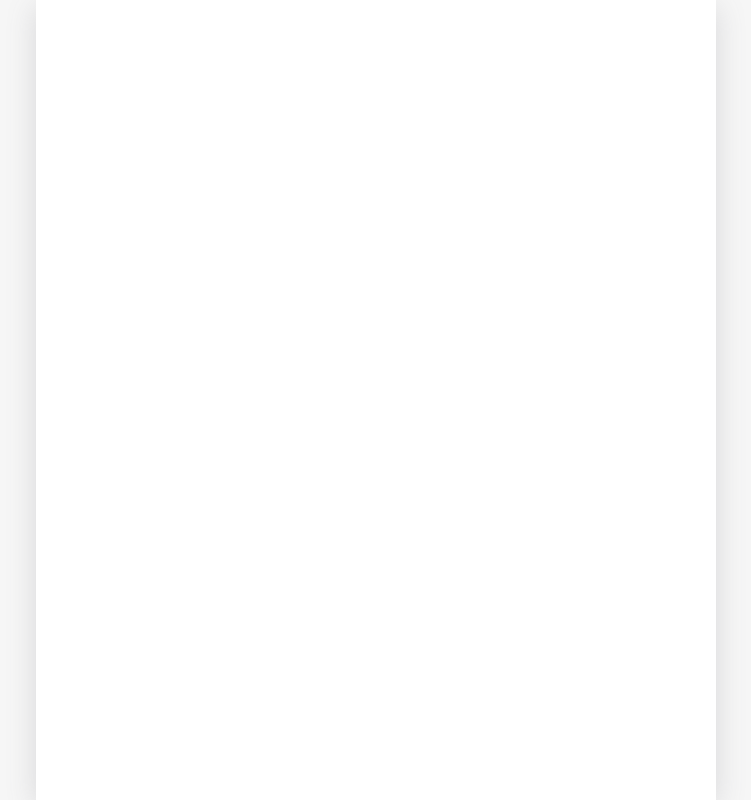
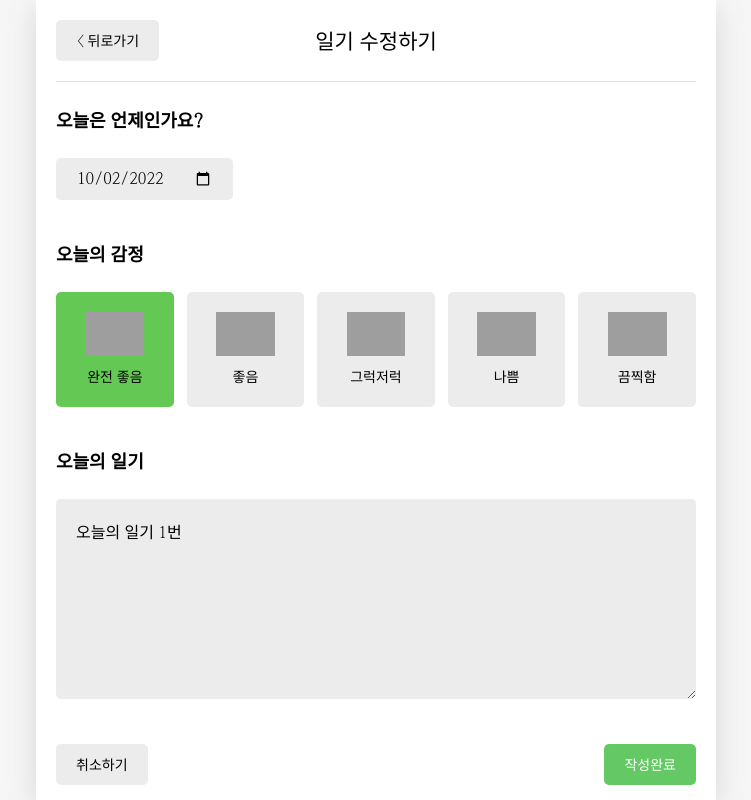
Before and after one commit to okdol1/Emotion-Diary, a React (Create React App) app: page /edit/1 in a window 1280 px wide. Before the commit this address had no page. Shown: the whole page, without its empty margins (264-1015 px from the left). Built offline with nearby package versions, Linux system fonts and the light colour scheme; grey boxes are pictures that could not be loaded; a web font is replaced by a local one.

Commit message:
Edit 구현

```diff
--- a/src/App.js
+++ b/src/App.js
@@ -26,7 +26,7 @@
     }
     case "EDIT": {
       newState = state.map((it) =>
-        it.id === action.data.id ? { ...action.data } : it
+        it.id === action.data.id ? action.data : it
       );
       break;
     }
@@ -117,7 +117,7 @@
             <Routes>
               <Route path="/" element={<Home />} />
               <Route path="/new" element={<New />} />
-              <Route path="/edit" element={<Edit />} />
+              <Route path="/edit/:id" element={<Edit />} />
               <Route path="/diary/:id" element={<Diary />} />
             </Routes>
           </div>
--- a/src/components/DiaryEditor.js
+++ b/src/components/DiaryEditor.js
@@ -1,5 +1,5 @@
 import { useNavigate } from "react-router-dom";
-import { useRef, useState, useContext } from "react";
+import { useRef, useState, useContext, useEffect } from "react";
 import { DiaryDispatchContext } from "./../App";
 
 import MyHeader from "./MyHeader";
@@ -35,13 +35,13 @@
   },
 ];
 
-const DiaryEditor = () => {
+const DiaryEditor = ({ isEdit, originData }) => {
   const contentRef = useRef();
   const [content, setContent] = useState("");
   const [emotion, setEmotion] = useState(3);
   const [date, setDate] = useState(getStringDate(new Date()));
 
-  const { onCreate } = useContext(DiaryDispatchContext);
+  const { onCreate, onEdit } = useContext(DiaryDispatchContext);
 
   const handleClickEmote = (emotion) => {
     setEmotion(emotion);
@@ -55,15 +55,32 @@
       return;
     }
 
-    onCreate(date, content, emotion);
-    console.log("보내기 성공");
+    if (
+      window.confirm(
+        isEdit ? "일기를 수정하시겠습니까?" : "새로운 일기를 작성하시겠습니까?"
+      )
+    ) {
+      if (!isEdit) {
+        onCreate(date, content, emotion);
+      } else {
+        onEdit(originData.id, date, content, emotion);
+      }
+    }
     navigate("/", { replace: true });
   };
+
+  useEffect(() => {
+    if (isEdit) {
+      setDate(getStringDate(new Date(parseInt(originData.date))));
+      setEmotion(originData.emotion);
+      setContent(originData.content);
+    }
+  }, [isEdit, originData]);
 
   return (
     <div className="DiaryEditor">
       <MyHeader
-        headText={"새 일기쓰기"}
+        headText={isEdit ? "일기 수정하기" : "새 일기쓰기"}
         leftChild={
           <MyButton text={"< 뒤로가기"} onClick={() => navigate(-1)} />
         }
--- a/src/pages/Edit.js
+++ b/src/pages/Edit.js
@@ -1,35 +1,36 @@
-import { useNavigate, useSearchParams } from "react-router-dom";
+import { useContext, useState, useEffect } from "react";
+import { useNavigate, useParams } from "react-router-dom";
+import { DiaryStateContext } from "../App";
+import DiaryEditor from "../components/DiaryEditor";
 
 const Edit = () => {
+  const [originData, setoriginData] = useState();
   const navigate = useNavigate();
-  const [serchParams, setSearchParams] = useSearchParams();
+  const { id } = useParams();
+  // console.log(id)
 
-  const id = serchParams.get("id");
-  console.log(id);
+  const diaryList = useContext(DiaryStateContext);
+  // console.log(diaryList)
 
-  const mode = serchParams.get("mode");
-  console.log(mode);
+  useEffect(() => {
+    if (diaryList.length >= 1) {
+      const targetDiary = diaryList.find(
+        (it) => parseInt(it.id) === parseInt(id)
+      );
+      console.log(targetDiary);
+
+      if (targetDiary) {
+        setoriginData(targetDiary);
+      } else {
+        // 만약 일기가 5번까지 있는데 /edit/9로 이동했을경우 홈으로이동, 뒤로가지 못하게
+        navigate("/", { replace: true });
+      }
+    }
+  }, [id, diaryList]);
+
   return (
     <div>
-      <h1>Edit</h1>
-      <p>아곳은 일기 수정 페이지입니다.</p>
-      <button onClick={() => setSearchParams({ who: "okdol" })}>
-        QS 바꾸기
-      </button>
-      <button
-        onClick={() => {
-          navigate("/");
-        }}
-      >
-        HOME으로 가기
-      </button>
-      <button
-        onClick={() => {
-          navigate(-1);
-        }}
-      >
-        뒤로가기
-      </button>
+      {originData && <DiaryEditor isEdit={true} originData={originData} />}
     </div>
   );
 };
```
